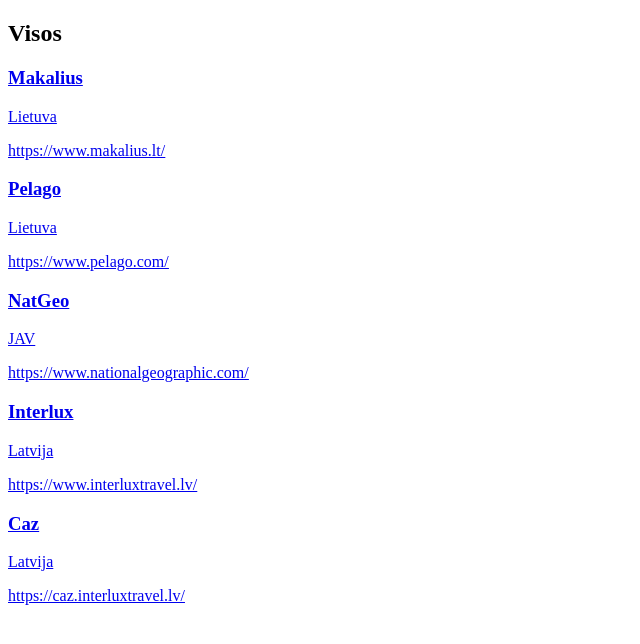
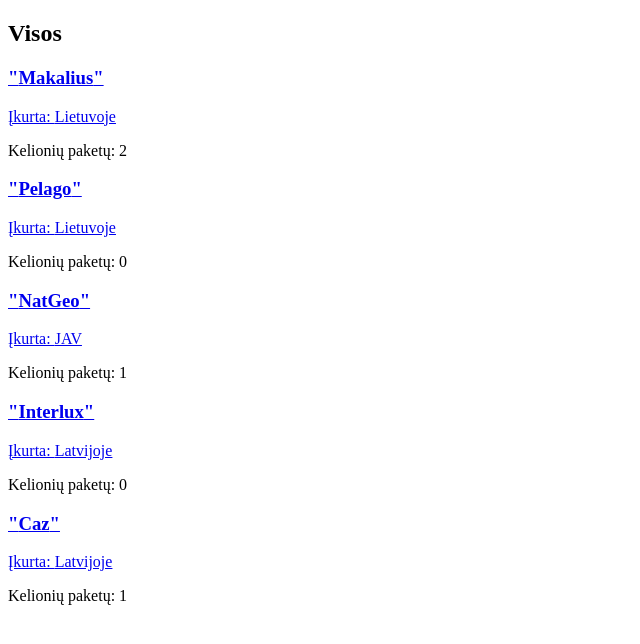
Before and after one commit to Viktorija-Sta/react-atsiskaitymas, a React (Vite) app: page /agencies in a window 1280 px wide. Shown: the top 644 px of the page, without its empty margins (0-640 px from the left). Built offline with nearby package versions, Linux system fonts and the light colour scheme; data requests are answered from the project's data file.

Commit message:
feat: update agency details and enhance agency management features

```diff
--- a/db.json
+++ b/db.json
@@ -165,32 +165,57 @@
     {
       "id": "1",
       "name": "Makalius",
-      "location": "Lietuva",
-      "link": "https://www.makalius.lt/"
+      "location": "Lietuvoje",
+      "contacts": [
+        {
+          "email": "labas@makalius.lt",
+          "phone": "+370 639 96444"
+        }
+      ]
     },
     {
       "id": "2",
       "name": "Pelago",
-      "location": "Lietuva",
-      "link": "https://www.pelago.com/"
+      "location": "Lietuvoje",
+      "contacts":[
+        {
+          "email": "pelago@pelago.com",
+          "phone": "+44387293872837"
+        }
+      ]
     },
     {
       "id": "3",
       "name": "NatGeo",
       "location": "JAV",
-      "link": "https://www.nationalgeographic.com/"
+      "contacts":[
+        {
+          "email": "netgeo@netgeo.com",
+          "phone": "+38462873563857"
+        }
+      ]
     },
     {
       "id": "4",
       "name": "Interlux",
-      "location": "Latvija",
-      "link": "https://www.interluxtravel.lv/"
+      "location": "Latvijoje",
+      "contacts":[
+        {
+          "email": "interlux@interlux.com",
+          "phone": "+37623587232837"
+        }
+      ]
     },
     {
       "id": "5",
       "name": "Caz",
-      "location": "Latvija",
-      "link": "https://caz.interluxtravel.lv/"
+      "location": "Latvijoje",
+      "contacts":[
+        {
+          "email": "caz@caz.com",
+          "phone": "+78237598375298"
+        }
+      ]
     }
   ],
   "destinationsAgencies": [
--- a/src/components/Agencies/AgenciesList.tsx
+++ b/src/components/Agencies/AgenciesList.tsx
@@ -7,11 +7,17 @@
     id: string
     name: string
     location: string
-    link: string
+    contacts: [
+        {
+            email: string
+            phone: string
+        }
+    ]
 }
 
 const AgenciesList: React.FC = () => {
     const [agencies, setAgencies] = useState<Agency[]>([])
+    const [agencyTripCounts, setAgencyTripCounts] = useState<{ [key: string]: number }>({})
     const [loading, setLoading] = useState(true)
     const [error, setError] = useState<string | null>(null)
 
@@ -22,18 +28,39 @@
                 const res = await fetch(`${API_URL}/agencies`)
                 if (!res.ok) throw new Error("Nepavyko gauti agentūrų")
                 const data = await res.json()
+
                 setAgencies(data)
 
             } catch (error) {
-               setError("Nepavyko užkrauti agentūrų")
-               console.error("Klaida gaunant agentūras:", error)
-
-            } finally {
-                setLoading(false)
+                setError("Nepavyko užkrauti agentūrų")
+                console.error("Klaida gaunant agentūras:", error)
             }
         }
 
-        fetchAgencies()
+        const fetchDestinationsAgencies = async () => {
+            try {
+                const res = await fetch(`${API_URL}/destinationsAgencies`)
+                if (!res.ok) throw new Error("Nepavyko gauti kelionių duomenų")
+                const data = await res.json()
+
+                const counts: { [key: string]: number } = {}
+                data.forEach((item: { agencyId: string }) => {
+                    counts[item.agencyId] = (counts[item.agencyId] || 0) + 1
+                })
+
+                setAgencyTripCounts(counts)
+            } catch (error) {
+                console.error("Klaida gaunant kelionių duomenis:", error)
+            }
+        }
+
+        const fetchData = async () => {
+            setLoading(true)
+            await Promise.all([fetchAgencies(), fetchDestinationsAgencies()])
+            setLoading(false)
+        }
+
+        fetchData()
     }, [])
 
     if(loading) return <p>Kraunama...</p>
@@ -49,6 +76,7 @@
                             <Link to={`/agency/${agency.id}`}>
                                 <AgencyItem data={agency} />
                             </Link>
+                            <p>Kelionių paketų: {agencyTripCounts[agency.id] || 0}</p>
                         </div>
                     ))}
                 </div>
--- a/src/components/Agencies/AgencyItem.tsx
+++ b/src/components/Agencies/AgencyItem.tsx
@@ -5,18 +5,11 @@
 }
 
 const AgencyItem: React.FC<AgencyItemProps> = ({  data }) => {
-    const { name, location, link } = data
+    const { name, location } = data
     return (
         <div className="agency-item">
-            <h3>{name}</h3>
-            <p>{location}</p>
-            {link ? (
-                <a href={link} target="_blank" rel="noreferrer">
-                    {link}
-                </a>
-            ) : (
-                <p>Nuorodos nėra</p>
-            )}
+            <h3>"{name}"</h3>
+            <p>Įkurta: {location}</p>
         </div>
     )
 }
--- a/src/components/FormPage/FormPage.tsx
+++ b/src/components/FormPage/FormPage.tsx
@@ -4,7 +4,7 @@
 import { HotelItem, TravelItem } from "../../pages/travelReducer";
 
 const FormPage: React.FC = () => {
-    const { addItem, addHotel, trips } = useTravelPageContext()
+    const { addItem, addHotel, trips,  } = useTravelPageContext()
     const navigate = useNavigate()
 
     const [title, setTitle] = useState('')
@@ -18,9 +18,17 @@
     const [hotelPrice, setHotelPrice] = useState('')
     const [galleryLinks, setGalleryLinks] = useState('')
 
+    const [agency, setAgency] = useState({
+        name: '',
+        location: '',
+        email: '',
+        phone: '',
+    })
 
-    const generateUniqueId = (): string => {
-        return Math.random().toString(36).substr(2, 9)
+    const generateUniqueId = (): string => Math.random().toString(36).substr(2, 9)
+
+    const agencyChangeHandler = (e: React.ChangeEvent<HTMLInputElement>) => {
+        setAgency({ ...agency, [e.target.name]: e.target.value })
     }
 
     const submitHandler = async (e: React.FormEvent) => {
@@ -32,8 +40,7 @@
             return
         }
 
-        const galleryUrlArray = galleryLinks.split(",").map((link) => link.trim()).filter((link) => link !== "")
-
+        const galleryUrlArray = galleryLinks.split(",").map(link => link.trim()).filter(link => link !== "")
         const tripId = generateUniqueId()
 
         const newTrip: TravelItem = {
@@ -46,7 +53,7 @@
             duration,
             fullDescription,
             gallery: galleryUrlArray,
-            agency: "Kelionių agentūra",
+            agency: agency.name,
         }
 
         const newHotel: HotelItem = {
@@ -60,38 +67,31 @@
         await addHotel(newHotel)
 
         navigate("/")
-
-        setTitle('')
-        setDescription('')
-        setDuration('')
-        setFullDescription('')
-        setImage('')
-        setCategory('')
-        setPrice('')
-        setHotel('')
-        setHotelPrice('')
-        setGalleryLinks('')
     }
 
     return (
         <>
             <h2>Pridėti naują kelionės kryptį</h2>
             <form onSubmit={submitHandler}>
-                <input type="text" name="title" placeholder="Pavadinimas" value={title} onChange={(e) => setTitle(e.target.value)} required />
-                <input type="text" name="description" placeholder="Aprašymas" value={description} onChange={(e) => setDescription(e.target.value)} required />
-                <input type="text" name="duration" placeholder="Trukmė" value={duration} onChange={(e) => setDuration(e.target.value)} required />
-                <textarea name="fullDescription" placeholder="Platesnė informacija" value={fullDescription} onChange={(e) => setFullDescription(e.target.value)} required />
+                <input type="text" placeholder="Pavadinimas" value={title} onChange={(e) => setTitle(e.target.value)} required />
+                <input type="text" placeholder="Aprašymas" value={description} onChange={(e) => setDescription(e.target.value)} required />
+                <input type="text" placeholder="Trukmė" value={duration} onChange={(e) => setDuration(e.target.value)} required />
+                <textarea placeholder="Platesnė informacija" value={fullDescription} onChange={(e) => setFullDescription(e.target.value)} required />
+                <input type="text" placeholder="Titulinė nuotrauka" value={image} onChange={(e) => setImage(e.target.value)} required />
+                <label>Galerijos nuotraukos (nuorodos, atskirkite kableliais)</label>
+                <textarea value={galleryLinks} onChange={(e) => setGalleryLinks(e.target.value)} placeholder="Įveskite nuorodas, atskirtas kableliais" />
+                <input type="text" placeholder="Kategorija" value={category} onChange={(e) => setCategory(e.target.value)} required />
+                <input type="number" placeholder="Kaina" value={price} onChange={(e) => setPrice(e.target.value)} required />
 
-                <input type="text" name="image" placeholder="Titulinė nuotrauka" value={image} onChange={(e) => setImage(e.target.value)} required />
+                <h3>Kelionių organizatorius</h3>
+                <input type="text" name="name" placeholder="Pavadinimas" value={agency.name} onChange={agencyChangeHandler} required />
+                <input type="text" name="location" placeholder="Vieta" value={agency.location} onChange={agencyChangeHandler} required />
+                <input type="email" name="email" placeholder="El. paštas" value={agency.email} onChange={agencyChangeHandler} required />
+                <input type="tel" name="phone" placeholder="Telefonas" value={agency.phone} onChange={agencyChangeHandler} required />
 
-                <label>Galerijos nuotraukos (nuorodos, atskirkite kableliais)</label>
-                <textarea name="gallery-links" value={galleryLinks} onChange={(e) => setGalleryLinks(e.target.value)} placeholder="Įveskite nuorodas, atskirtas kableliais" />
 
-                <input type="text" name="category" placeholder="Kategorija" value={category} onChange={(e) => setCategory(e.target.value)} required />
-                <input type="number" name="price" placeholder="Kaina" value={price} onChange={(e) => setPrice(e.target.value)} required />
-
-                <input type="text" name="hotel" placeholder="Viešbučio pavadinimas" value={hotel} onChange={(e) => setHotel(e.target.value)} required />
-                <input type="number" name="hotel-price" placeholder="Viešbučio kaina (€/nakčiai)" value={hotelPrice} onChange={(e) => setHotelPrice(e.target.value)} required />
+                <input type="text" placeholder="Viešbučio pavadinimas" value={hotel} onChange={(e) => setHotel(e.target.value)} required />
+                <input type="number" placeholder="Viešbučio kaina (€/nakčiai)" value={hotelPrice} onChange={(e) => setHotelPrice(e.target.value)} required />
 
                 <button type="submit">Pridėti naują kelionę</button>
             </form>
--- a/src/components/Trips/TripList.tsx
+++ b/src/components/Trips/TripList.tsx
@@ -21,7 +21,7 @@
             </Link>
 
             <Link to='/agencies'>
-                <button>Kelionių agentūros</button>
+                <button>Kelionių organizatoriai</button>
             </Link>
 
             <h2>Naujausi kelionių pasiūlymai</h2>
--- a/src/pages/AgencyPage.tsx
+++ b/src/pages/AgencyPage.tsx
@@ -15,7 +15,7 @@
         const fetchAgencyData = async () => {
             try {
                 const agencyRes = await fetch(`${API_URL}/agencies`)
-                if(!agencyRes.ok) throw new Error ("Nepavyko gauti agentūros duomenų")
+                if (!agencyRes.ok) throw new Error("Nepavyko gauti agentūros duomenų")
                 const agenciesData: AgenciesItem[] = await agencyRes.json()
                 const foundAgency = agenciesData.find((a) => a.id === id) || null
                 setAgency(foundAgency)
@@ -24,15 +24,27 @@
                 if (!tripsRes.ok) throw new Error("Nepavyko gauti agentūros kelionių")
                 const tripsData = await tripsRes.json()
 
+                console.log("tripsData:", tripsData)
+
+                if (!Array.isArray(tripsData)) {
+                    throw new Error("Blogas tripsData formatas")
+                }
+
                 const destinationsAgenciesRes = await fetch(`${API_URL}/destinationsAgencies`)
                 if (!destinationsAgenciesRes.ok) throw new Error("Nepavyko gauti agentūrų kelionių sąrašo")
                 const destinationsAgenciesData = await destinationsAgenciesRes.json()
 
-                const agencyDestinations = destinationsAgenciesData?.destinationsAgencies
-                    ?.filter((da: { agencyId: string }) => da.agencyId === id)
-                    ?.map((da: { destinationId: string }) => da.destinationId) || []
+                if (!Array.isArray(destinationsAgenciesData)) {
+                    throw new Error("Blogas destinationsAgenciesData formatas")
+                }
 
-                const filteredTrips = tripsData.destinations.filter(
+                const agencyDestinations = destinationsAgenciesData
+                    .filter((d: { agencyId: string }) => d.agencyId === id)
+                    .map((d: { destinationId: string }) => d.destinationId)
+
+                console.log("agencyDestinations:", agencyDestinations)
+
+                const filteredTrips = tripsData.filter(
                     (trip: TravelItem) => agencyDestinations.includes(trip.id)
                 )
 
@@ -41,7 +53,6 @@
             } catch (error) {
                 setError("Įvyko klaida")
                 console.error(error)
-
             } finally {
                 setLoading(false)
             }
@@ -56,9 +67,12 @@
          <div className="agency-page">
             {agency && (
                 <div className="agency-info">
-                    <h2>{agency.name}</h2>
-                    <p>{agency.location}</p>
-                    {agency.link && <a href={agency.link} target="_blank" rel="noreferrer">Oficialus puslapis</a>}
+                    <h2>"{agency.name}"</h2>
+                        <h4>Kontaktai</h4>
+                    <ul>
+                        <li>{agency.contacts[0].email}</li>
+                        <li>{agency.contacts[0].phone}</li>
+                    </ul>
                 </div>
             )}
 
```
Also changed, not shown: src/components/EditTripInformation/EditTripInformation.tsx (+7 -6 lines), src/pages/TravelPageContextProvider.tsx (+21 -1 lines), src/pages/travelReducer.tsx (+27 -8 lines).
